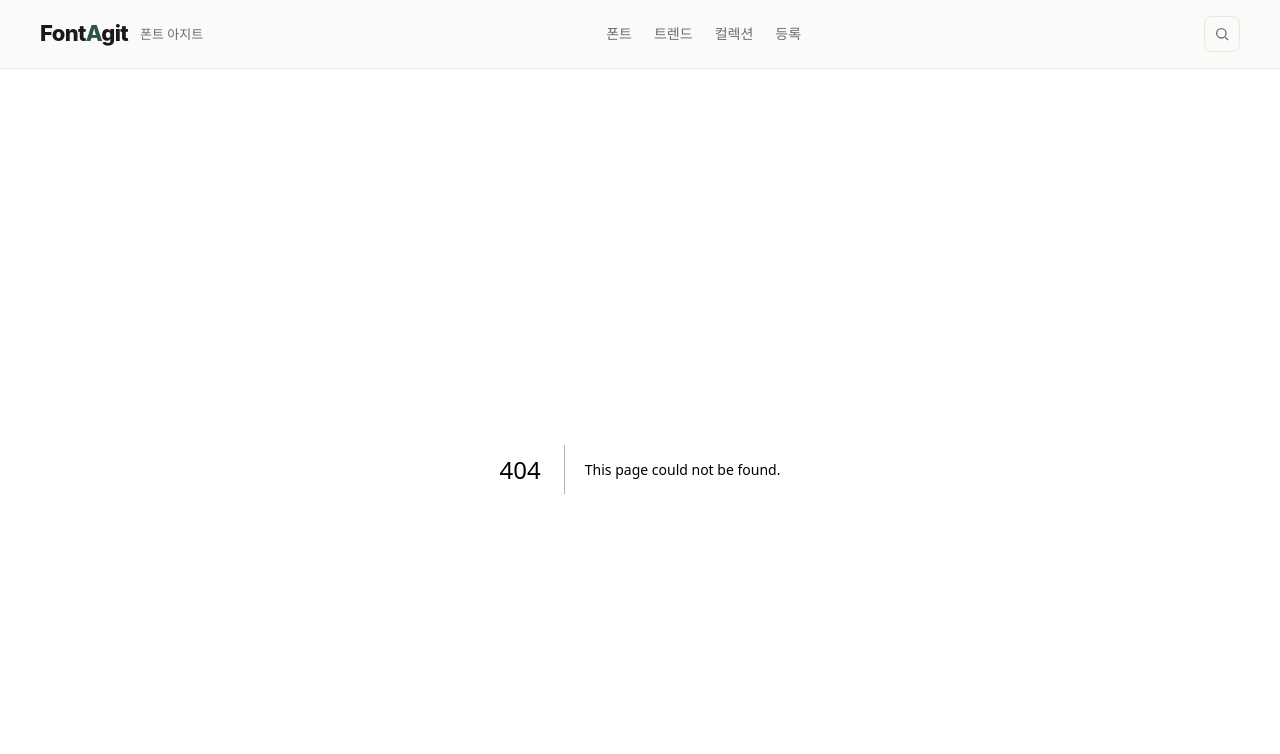
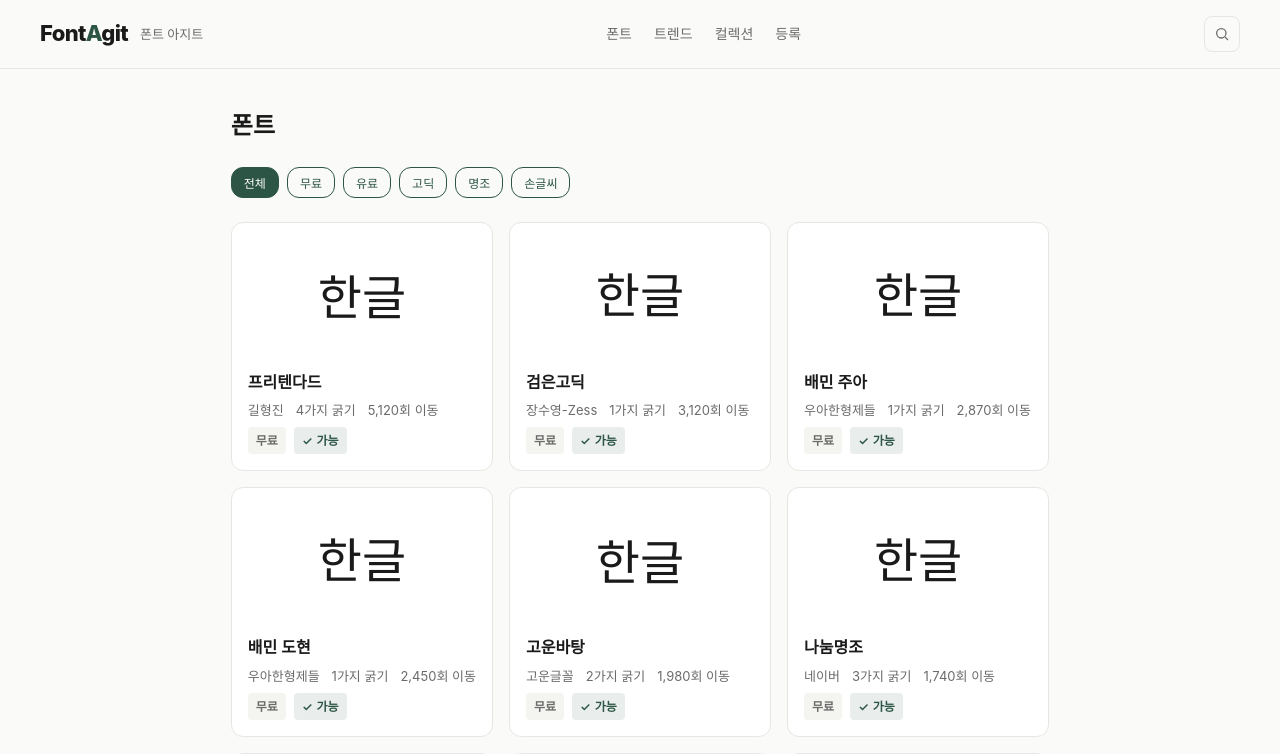
Before and after one commit to jojo3420/fontagit, a Next.js app in the folder apps/web/: page /fonts in a window 1280 px wide. Before the commit this address had no page. Shown: the top 754 px of the page. Built offline with nearby package versions, Linux system fonts and the light colour scheme; a web font is replaced by a local one.

Commit message:
feat: implement FontCard, FontGrid, and fonts page (Task 10)

```diff
--- /dev/null
+++ b/apps/web/app/fonts/page.module.css
@@ -0,0 +1,22 @@
+.main {
+  max-width: 1180px;
+  margin: 0 auto;
+  padding: var(--pad-page);
+  display: flex;
+  flex-direction: column;
+  gap: 24px;
+}
+
+.h1 {
+  font-size: 24px;
+  font-weight: 700;
+  line-height: 1.4;
+  color: var(--ink);
+  margin: 0;
+}
+
+.filters {
+  display: flex;
+  gap: 8px;
+  flex-wrap: wrap;
+}
--- /dev/null
+++ b/apps/web/app/fonts/page.tsx
@@ -0,0 +1,21 @@
+import { fonts } from "@/data/fonts";
+import { FontGrid } from "@/components/FontGrid";
+import { FilterChip } from "@/components/FilterChip";
+import styles from "./page.module.css";
+
+export default function FontsPage() {
+  return (
+    <main className={styles.main}>
+      <h1 className={styles.h1}>폰트</h1>
+      <div className={styles.filters}>
+        <FilterChip active>전체</FilterChip>
+        <FilterChip>무료</FilterChip>
+        <FilterChip>유료</FilterChip>
+        <FilterChip>고딕</FilterChip>
+        <FilterChip>명조</FilterChip>
+        <FilterChip>손글씨</FilterChip>
+      </div>
+      <FontGrid fonts={fonts} />
+    </main>
+  );
+}
--- /dev/null
+++ b/apps/web/components/FontCard.module.css
@@ -0,0 +1,53 @@
+.card {
+  display: flex;
+  flex-direction: column;
+  gap: 12px;
+  padding: 16px;
+  background-color: var(--surface);
+  border: 1px solid var(--border);
+  border-radius: var(--radius-card);
+}
+
+.specimen {
+  display: flex;
+  align-items: center;
+  justify-content: center;
+  height: 120px;
+  font-size: 48px;
+  font-weight: 400;
+  line-height: 1;
+  color: var(--ink);
+}
+
+.content {
+  display: flex;
+  flex-direction: column;
+  gap: 8px;
+}
+
+.name {
+  margin: 0;
+  font-size: 16px;
+  font-weight: 600;
+  line-height: 1.4;
+  color: var(--ink);
+}
+
+.meta {
+  margin: 0;
+  display: flex;
+  gap: 12px;
+  font-size: 13px;
+  color: var(--sub);
+  line-height: 1.4;
+}
+
+.meta span {
+  display: inline;
+}
+
+.foot {
+  display: flex;
+  gap: 8px;
+  align-items: center;
+}
--- /dev/null
+++ b/apps/web/components/FontCard.tsx
@@ -0,0 +1,33 @@
+import type { Font } from "@/types/font";
+import { fontKeyToVar } from "@/lib/fonts";
+import { TierChip } from "./TierChip";
+import { LicenseBadge } from "./LicenseBadge";
+import styles from "./FontCard.module.css";
+
+interface FontCardProps {
+  font: Font;
+}
+
+export function FontCard({ font }: FontCardProps) {
+  const weightCount = font.availableWeights.length;
+
+  return (
+    <article className={styles.card}>
+      <div className={styles.specimen} style={{ fontFamily: fontKeyToVar[font.fontKey] }}>
+        한글
+      </div>
+      <div className={styles.content}>
+        <h3 className={styles.name}>{font.nameKo}</h3>
+        <p className={styles.meta}>
+          <span>{font.foundry}</span>
+          <span>{weightCount}가지 굵기</span>
+          <span>{font.moves.toLocaleString()}회 이동</span>
+        </p>
+        <div className={styles.foot}>
+          <TierChip tier={font.tier} />
+          <LicenseBadge commercial={font.license.commercial} />
+        </div>
+      </div>
+    </article>
+  );
+}
--- /dev/null
+++ b/apps/web/components/FontGrid.module.css
@@ -0,0 +1,17 @@
+.grid {
+  display: grid;
+  grid-template-columns: repeat(3, 1fr);
+  gap: 16px;
+}
+
+@media (max-width: 1024px) {
+  .grid {
+    grid-template-columns: repeat(2, 1fr);
+  }
+}
+
+@media (max-width: 620px) {
+  .grid {
+    grid-template-columns: 1fr;
+  }
+}
--- /dev/null
+++ b/apps/web/components/FontGrid.tsx
@@ -0,0 +1,17 @@
+import type { Font } from "@/types/font";
+import { FontCard } from "./FontCard";
+import styles from "./FontGrid.module.css";
+
+interface FontGridProps {
+  fonts: Font[];
+}
+
+export function FontGrid({ fonts }: FontGridProps) {
+  return (
+    <div className={styles.grid}>
+      {fonts.map((font) => (
+        <FontCard key={font.slug} font={font} />
+      ))}
+    </div>
+  );
+}
```
